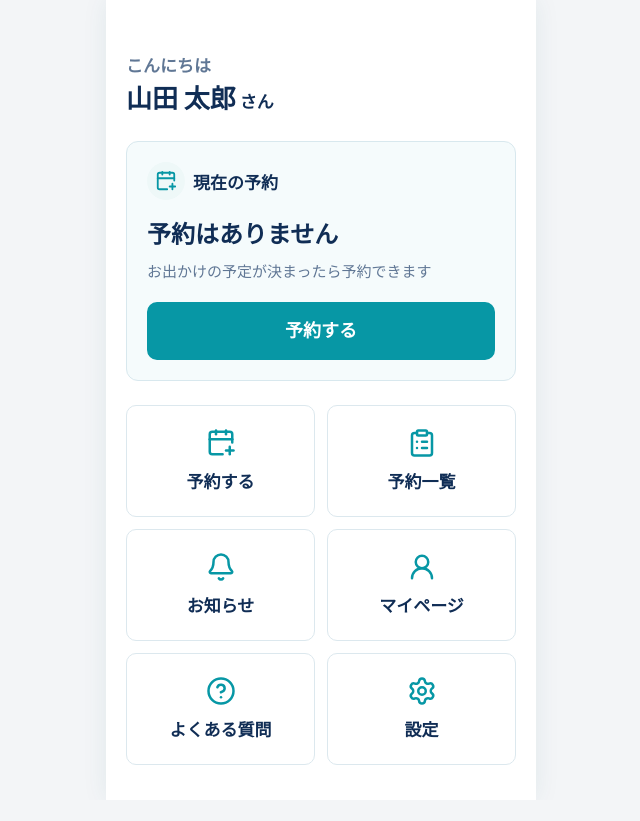
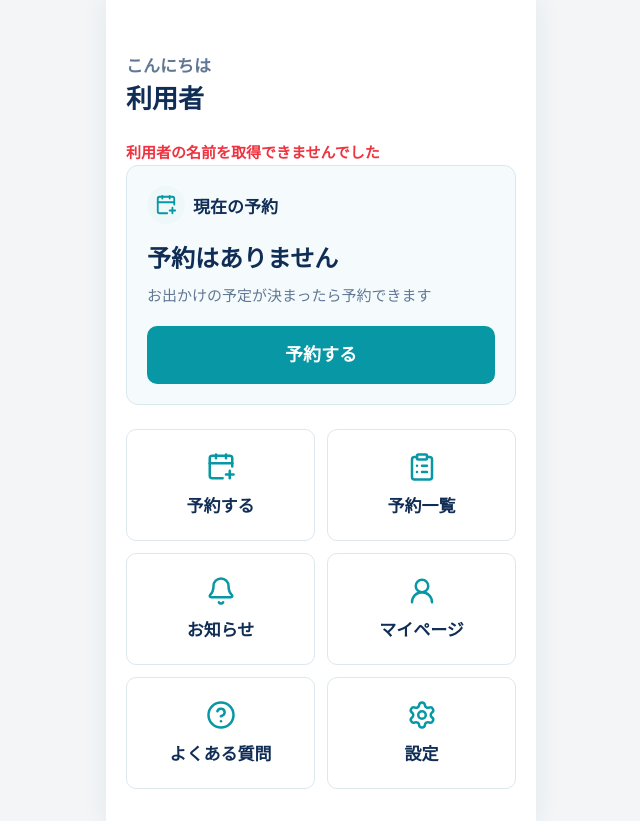
Before and after one commit to koji1129/Ridea-web-app, a React (Vite) app: page /user/home in a window 1280 px wide. Shown: the whole page, without its empty margins (319-959 px from the left). Before the commit the page ends 800 px from the top, so only its background shows below. Built offline with nearby package versions, Linux system fonts and the light colour scheme; no server answers.

Commit message:
feat: ユーザー名を取得する機能を追加し、エラーメッセージを表示する処理を実装

```diff
--- a/src/pages/user/UserHomePage.tsx
+++ b/src/pages/user/UserHomePage.tsx
@@ -19,6 +19,7 @@ import {
   getReservations,
   type Reservation,
 } from "../../lib/reservation-api";
+import { getUser } from "../../lib/user-api";
 import "./UserHomePage.css";
 
 type RideStatus =
@@ -104,6 +105,34 @@ function getSavedRideStatus(reservationId: number): RideStatus {
 }
 
 function UserHomePage() {
+  const [userName, setUserName] = useState("");
+  const [userError, setUserError] = useState("");
+
+  useEffect(() => {
+    const controller = new AbortController();
+
+    const loadUser = async () => {
+      try {
+        const userId = localStorage.getItem("user_id");
+        const accessToken = localStorage.getItem("access_token");
+
+        if (!userId || !accessToken) {
+          throw new Error("ログイン情報がありません");
+        }
+
+        const user = await getUser(userId, accessToken, controller.signal);
+        if (!controller.signal.aborted) setUserName(user.user_name);
+      } catch {
+        if (!controller.signal.aborted) {
+          setUserError("利用者の名前を取得できませんでした");
+        }
+      }
+    };
+
+    void loadUser();
+    return () => controller.abort();
+  }, []);
+
   const [rideStatus, setRideStatus] = useState<RideStatus>("none");
   const [todayReservation, setTodayReservation] =
     useState<Reservation | null>(null);
@@ -230,10 +259,12 @@ function UserHomePage() {
       <section className="home-intro">
         <p>こんにちは</p>
         <h1>
-          山田 太郎
-          <small>さん</small>
+          {userName || (userError ? "利用者" : "読み込み中...")}
+          {userName && <small>さん</small>}
         </h1>
       </section>
+
+      {userError && <p className="error-message" role="alert">{userError}</p>}
 
       {rideStatus === "none" && (
         <section className="ride-card ride-card-empty">
```
